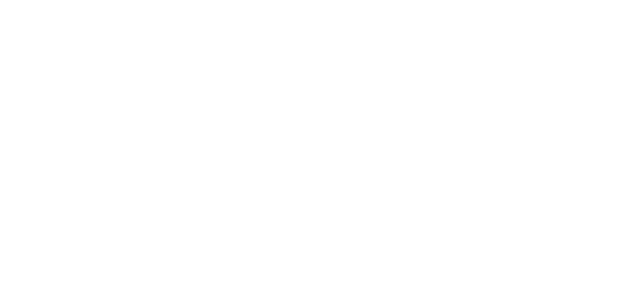
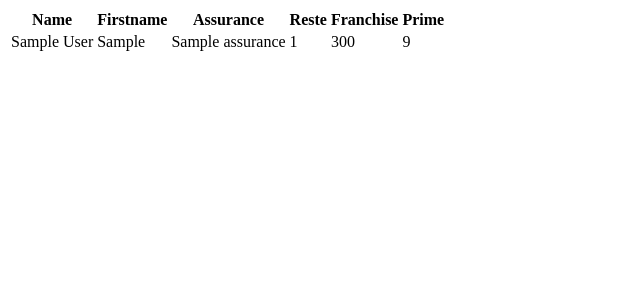
Before and after one commit to CyrilGoldenschue/SQL, a PHP site: page / in a window 1280 px wide. Before the commit the part shown is empty. Shown: the top 300 px of the page, without its empty margins (0-640 px from the left). Run offline with PHP 8.4, Linux system fonts and the light colour scheme; tables that the repository leaves empty hold one stand-in row (values such as "Sample post").

Commit message:
Add table to show any customers

```diff
--- a/controller/controller.php
+++ b/controller/controller.php
@@ -1,9 +1,9 @@
 <?php
 
-require_once "model/modele.php";
+require_once "model/model.php";
 
 function index()
 {
     $data = getCustomer();
-    require_once "view/home.php";
+    require "view/home.php";
 }
--- a/index.php
+++ b/index.php
@@ -1,3 +1,10 @@
 <?php
 
+//Display Errors
+ini_set('display_errors', 1);
+ini_set('display_startup_errors', 1);
+error_reporting(E_ALL);
+
 require_once "controller/controller.php";
+
+index();
--- a/model/modele.php
+++ b/model/model.php
@@ -6,14 +6,15 @@
  */
 function getBD()
 {
-    // connexion au serveur MySQL et à la BD
+
     $connection = new PDO('mysql:host=localhost; dbname=assurancemaladie','ConnectDB', 'Adm1n123');
-    // permet d'avoir plus de détails sur les erreurs retournées
+
     $connection->setAttribute(PDO::ATTR_ERRMODE, PDO::ERRMODE_EXCEPTION);
     return $connection;
 }
 
-function getClientAndPrime(){
+function getCustomer(){
+
     $connection = getBD();
 
     $req = "SELECT customers.name, firstname, rest, franchise, reduction, assurances.name, price, (price - reduction) as Prime FROM customers INNER JOIN customers_has_insurancemodels ON customers_has_insurancemodels.Customers_id = customers.id INNER JOIN primes ON primes.id = customers_has_insurancemodels.Franchises_id INNER JOIN assurances ON assurances.id = customers_has_insurancemodels.Assurances_id";
--- a/view/home.php
+++ b/view/home.php
@@ -1 +1,32 @@
 <?php
+
+?>
+
+
+
+
+<html lang="fr">
+    <body>
+
+        <table>
+            <tr>
+                <th>Name</th>
+                <th>Firstname</th>
+                <th>Assurance</th>
+                <th>Reste</th>
+                <th>Franchise</th>
+                <th>Prime</th>
+            </tr>
+            <?php while($customer = $data->fetch()){ ?>
+            <tr>
+                <td><?= $customer[0] //Nom ?></td>
+                <td><?= $customer[1] //Prénom ?></td>
+                <td><?= $customer[5] //Assurance ?></td>
+                <td><?= $customer[2] //Reste ?></td>
+                <td><?= $customer[3] //Franchise ?></td>
+                <td><?= $customer[7] //Prime ?></td>
+            </tr>
+            <?php } ?>
+        </table>
+    </body>
+</html>
```
